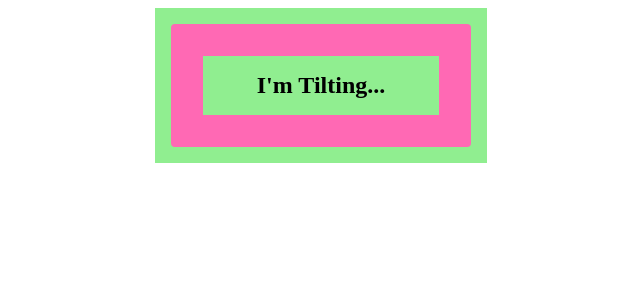
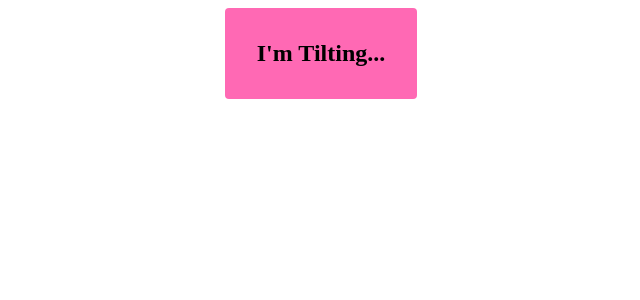
Before and after one commit to MissedMemo/react-hooks, a React app: page / in a window 1280 px wide. Shown: the top 300 px of the page, without its empty margins (319-959 px from the left). Built offline with nearby package versions, Linux system fonts and the light colour scheme; the HTML template or start-up script is replaced by a standard one.

Commit message:
apply babel-plugin-emotion and adjust config.

```diff
--- a/package.json
+++ b/package.json
@@ -1,11 +1,14 @@
 {
   "scripts": {
-    "start": "webpack --mode development && node server",
+    "start-dev": "webpack --mode development && node server",
+    "start-prod": "NODE_ENV=production webpack --mode production && node server",
+    "start": "yarn run start-dev",
     "test": "jest src/3*"
   },
   "dependencies": {
     "@emotion/core": "^10.0.6",
     "@emotion/styled": "^10.0.6",
+    "babel-plugin-emotion": "^10.0.7",
     "express": "^4.16.4",
     "react": "^16.8.0-alpha.1",
     "react-dom": "^16.8.0-alpha.1"
--- a/src/3-useRef/app.jsx
+++ b/src/3-useRef/app.jsx
@@ -4,11 +4,9 @@ import React, { Fragment } from 'react'
 import Tilt from './tilt'
 
 const centered = css`
-  background-color: lightgreen;
-  padding: 16px;
-  max-width: 300px;
-  text-align: center;
-  margin: 0 auto;
+  display: grid;
+  justify-content: center;
+  align-items: center;
 `
 
 export default () => <div css={centered}>
```
Also changed, not shown: .babelrc.js, 1 other file (tests, documents, lock files or other folders).
